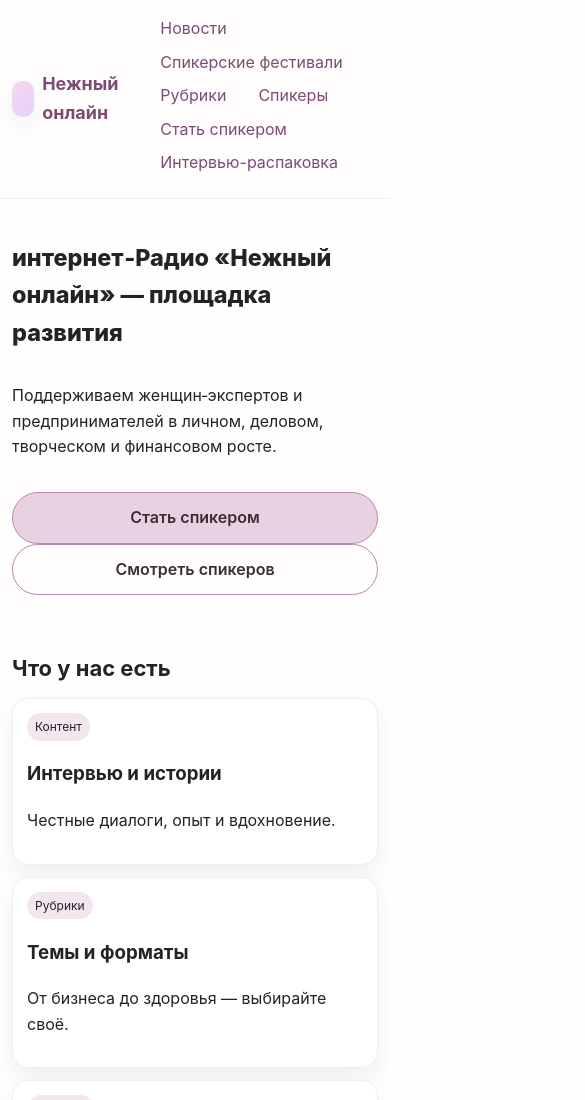
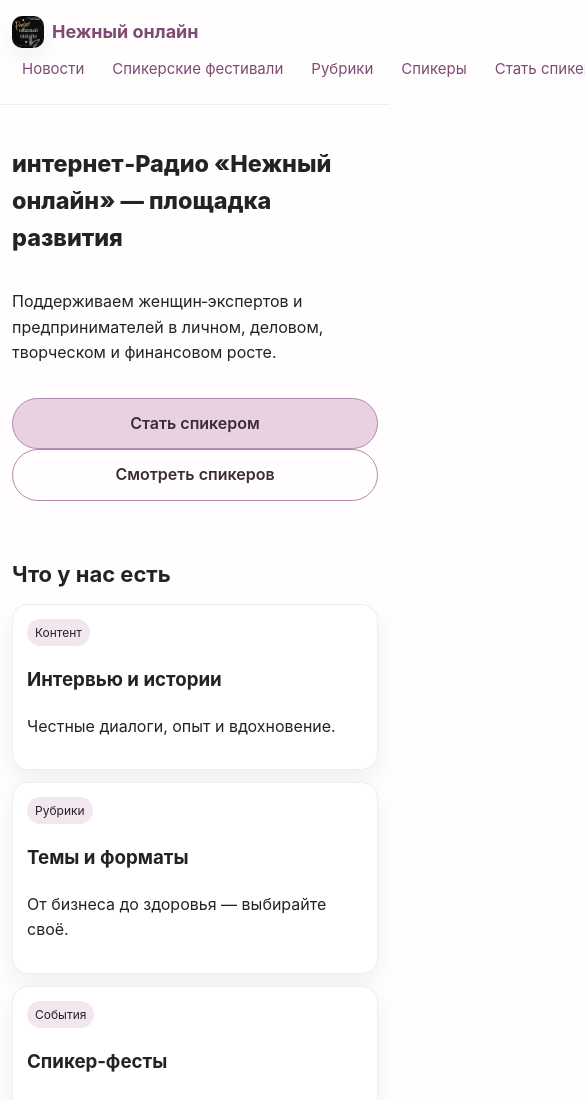
Before and after one commit to belchic05/nezhniy_online, a plain HTML site: page index.html in a window 390 px wide. Shown: the top 1100 px of the page, 585 px wide, since content can reach past the window. Drawn offline with Linux system fonts and the light colour scheme.

Commit message:
Add files via upload

```diff
--- a/assets/css/styles.css
+++ b/assets/css/styles.css
@@ -43,3 +43,26 @@
   .img { width: 100%; height: auto; aspect-ratio: 4 / 3; object-fit: cover; }
   input[type="search"]{ font-size:16px; } /* prevents iOS zoom on focus */
 }
+
+/* === Mobile header fix (2025-11-09) === */
+
+@media (max-width: 640px){
+  header.site-header .container{ display:grid !important; grid-template-columns: 1fr !important; row-gap: 8px !important; }
+  header.site-header .brand{ gap:8px !important; }
+  header.site-header .brand span{ font-size: 18px !important; line-height: 1.2 !important; }
+  header.site-header nav ul{
+    display:flex !important;
+    gap:8px !important;
+    flex-wrap: nowrap !important;
+    overflow-x: auto !important;
+    white-space: nowrap !important;
+    padding-bottom: 6px !important;
+    -webkit-overflow-scrolling: touch !important;
+    margin: 0 !important;
+  }
+  header.site-header nav a{
+    font-size: 15px !important;
+    padding: 8px 10px !important;
+    border-radius: 12px !important;
+  }
+}
--- a/index.html
+++ b/index.html
@@ -46,7 +46,7 @@
     .container { max-width: 1120px; margin: 0 auto; padding: 16px; }
     header.site-header { position: sticky; top:0; background: var(--color-bg); z-index: 50; border-bottom: 1px solid #eee; }
     .brand { display:flex; align-items:center; gap:12px; font-weight:700; }
-    .brand-logo { width:36px; height:36px; border-radius: 10px; background: linear-gradient(135deg,#F6D7F0,#E3D2F6); display:inline-block; box-shadow: var(--shadow-soft); }
+    .brand-logo { width:32px; height:32px; border-radius:10px; background: url('images/logo.png') center/cover no-repeat; display:inline-block; box-shadow: var(--shadow-soft); }
     nav ul { display:flex; gap:16px; list-style:none; padding:0; margin:0; flex-wrap: wrap; }
     nav a { padding:8px 12px; border-radius:10px; }
     nav a.is-active, nav a:hover { background:#f4e9f1; }
```
Also changed, not shown: 404.html (+1 -1 lines), become-speaker.html (+1 -1 lines), festivals.html (+1 -1 lines), interview.html (+1 -1 lines), news.html (+1 -1 lines), rubrics.html (+1 -1 lines), speakers.html (+1 -1 lines).
